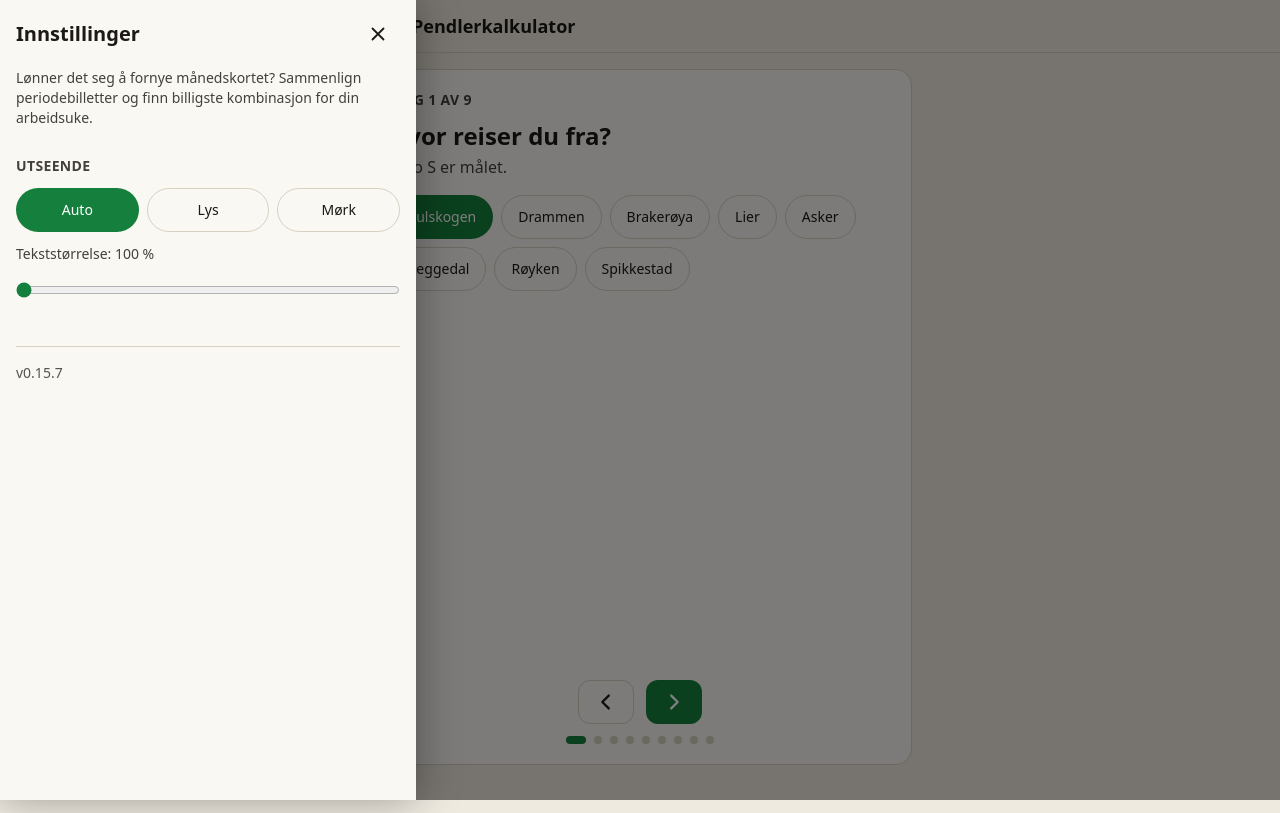
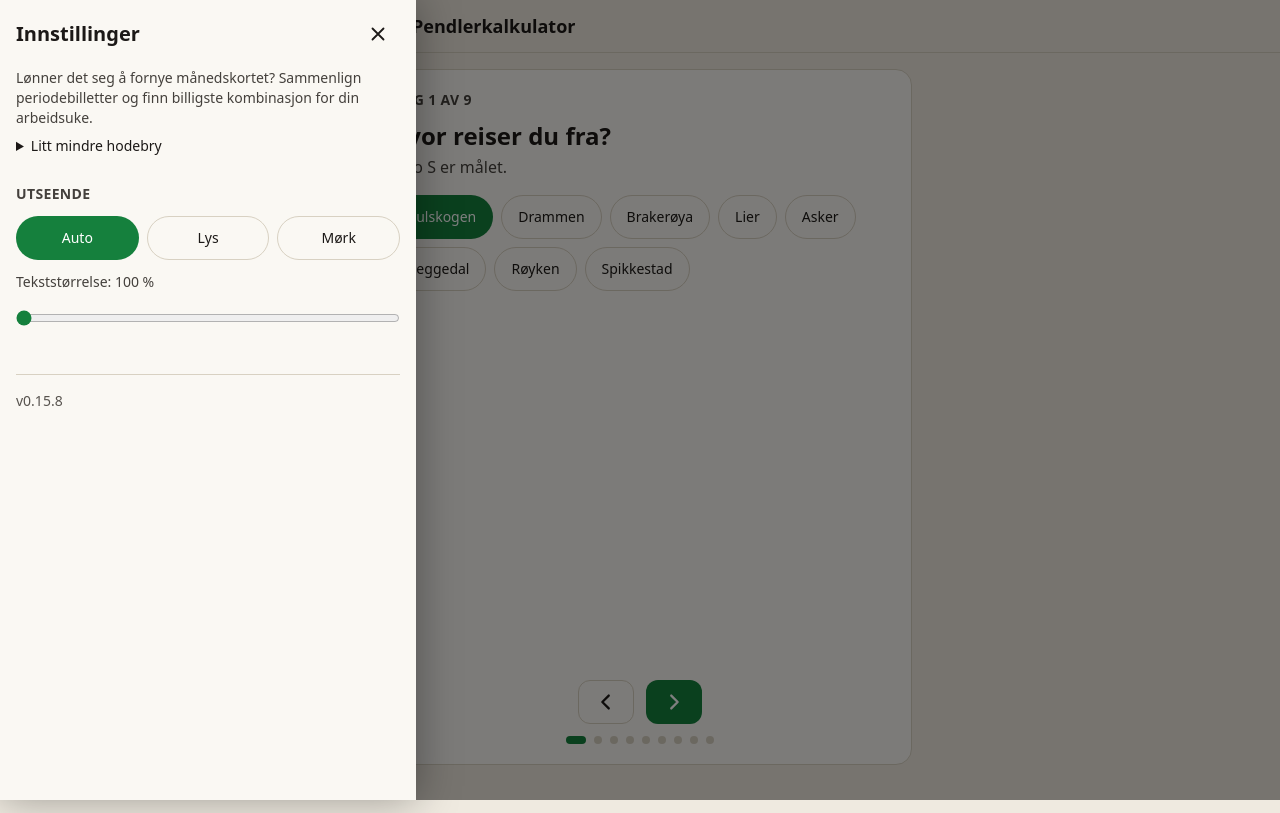
Before and after one commit to gitjanerik/pendlerkalkulator, a Vue app: page / in a window 1280 px wide. Both pictures are taken after a click on the button 382 px from the left and 26 px from the top of the page. Built offline with nearby package versions, Linux system fonts and the light colour scheme.

Commit message:
v0.15.8: Hodebry-tekst i Innstillinger (#38)
Claude-Session: https://claude.ai/code/session_0121wHS8JUbzy8iV1KzDh5TL

Co-authored-by: Claude <noreply@anthropic.com>

```diff
--- a/package.json
+++ b/package.json
@@ -1,6 +1,6 @@
 {
   "name": "pendlerkalkulator",
-  "version": "0.15.7",
+  "version": "0.15.8",
   "private": true,
   "type": "module",
   "scripts": {
--- a/src/components/AppMeny.vue
+++ b/src/components/AppMeny.vue
@@ -59,9 +59,13 @@ const klikkBakgrunn = (e) => {
         </button>
       </div>
 
-      <p class="-mt-4 text-sm text-[var(--color-ink-2)]">
-        Lønner det seg å fornye månedskortet? Sammenlign periodebilletter og finn billigste kombinasjon for din arbeidsuke.
-      </p>
+      <div class="-mt-4 text-sm text-[var(--color-ink-2)]">
+        <p>Lønner det seg å fornye månedskortet? Sammenlign periodebilletter og finn billigste kombinasjon for din arbeidsuke.</p>
+        <details class="mt-2">
+          <summary class="cursor-pointer font-medium text-[var(--color-ink)]">Litt mindre hodebry</summary>
+          <p class="mt-1">Å regne ut billigste billett er ofte tungt før sommer- og juleferie. Appen passer best for litt lengre perioder enn måned til måned.</p>
+        </details>
+      </div>
 
       <template v-if="!wizard">
         <section aria-labelledby="m-dager" class="flex flex-col">
--- a/src/version.js
+++ b/src/version.js
@@ -1 +1 @@
-export const APP_VERSION = '0.15.7'
+export const APP_VERSION = '0.15.8'
```
Also changed, not shown: 2 other files (tests, documents, lock files or other folders).
